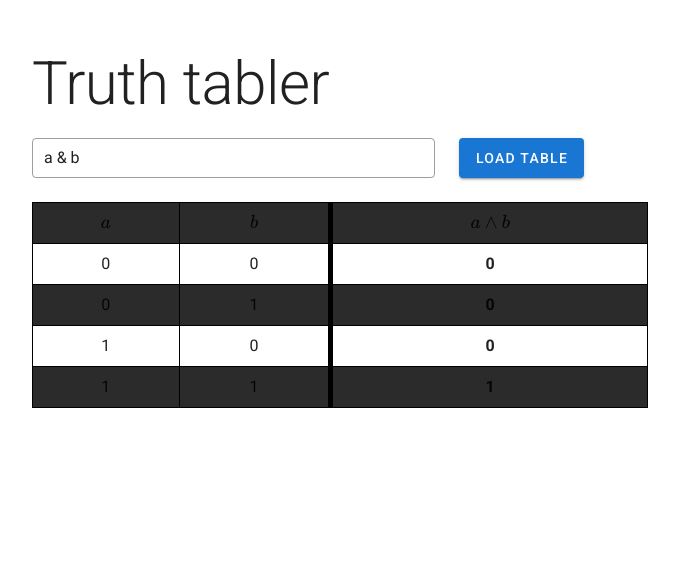
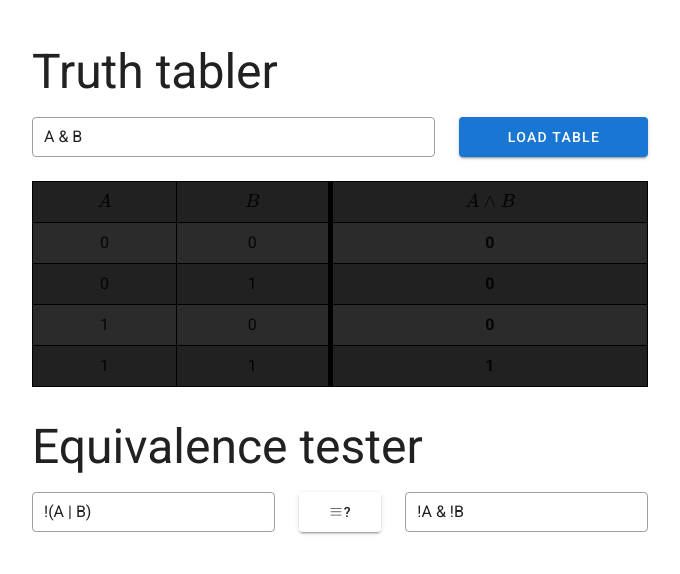
Before and after one commit to HumbleCatcher/eth-homepage, a Nuxt app: page /truth-tabler in a window 1280 px wide. Both pictures are taken after a click on the button "LOAD TABLE". Shown: the top 574 px of the page, without its empty margins (300-980 px from the left). Built offline with nearby package versions, Linux system fonts and the light colour scheme.

Commit message:
add tool to test equivalence of formulas (not necessarily performant)

```diff
--- a/pages/truth-tabler.vue
+++ b/pages/truth-tabler.vue
@@ -1,6 +1,6 @@
 <template>
   <div>
-    <h2>Truth tabler</h2>
+    <h3>Truth tabler</h3>
     <v-row class="d-flex" align="center">
       <v-col cols="8">
         <v-text-field
@@ -12,15 +12,13 @@
         />
       </v-col>
       <v-col>
-        <v-btn height="40" color="primary" @click="loadTable(expression)"
+        <v-btn block height="40" color="primary" @click="loadTable(expression)"
           >Load table</v-btn
         >
       </v-col>
     </v-row>
-    <v-row>
-      <v-col>
     <v-fade-transition>
-          <table v-if="ready">
+      <table v-if="ready" class="my-6">
         <thead>
           <tr>
             <th v-for="v in variables" :key="v">\( {{ v }} \)</th>
@@ -39,6 +37,35 @@
         </tbody>
       </table>
     </v-fade-transition>
+    <h3>Equivalence tester</h3>
+    <v-row justify="space-between">
+      <v-col cols="5">
+        <v-text-field
+          outlined
+          dense
+          hide-details
+          v-model="expressionLeft"
+          @keydown.enter="compareExpressions"
+        />
+      </v-col>
+      <v-col cols="2">
+        <v-btn
+          height="40"
+          block
+          class="animated"
+          :class="[`animated--${prevResult}-to-${comparisonResult}`]"
+          @click="compareExpressions"
+          >\( \equiv \) ?</v-btn
+        >
+      </v-col>
+      <v-col cols="5">
+        <v-text-field
+          outlined
+          dense
+          hide-details
+          v-model="expressionRight"
+          @keydown.enter="compareExpressions"
+        />
       </v-col>
     </v-row>
   </div>
@@ -60,35 +87,131 @@ function genAllInputs(n: number) {
   return inputs;
 }
 
+function extractVariables(expr: string): Array<string> {
+  const variables = new Array(
+    ...new Set(new Array(...expr.matchAll(/[A-Za-z]/g)).map((arr) => arr[0]))
+  );
+  variables.sort();
+  return variables;
+}
+
+function evaluateExpression(
+  expr: string,
+  variables: Array<string>,
+  input: Array<number>
+): any {
+  variables.forEach((v, i) => {
+    expr = expr.replaceAll(v, input[i].toString());
+  });
+  try {
+    return Number(eval(expr));
+  } catch {
+    return null;
+  }
+}
+
+enum ExpressionType {
+  Tautology,
+  Unsatisfiable,
+  Other,
+}
+
+function compareExpressionsWithDifferentVariables(
+  expr1: string,
+  variables1: Array<string>,
+  expr2: string,
+  variables2: Array<string>,
+  intersection: Array<string>
+): boolean {
+  const constantTypes = [
+    ExpressionType.Tautology,
+    ExpressionType.Unsatisfiable,
+  ];
+  const sameConstantType = (e1: string, e2: string) => {
+    const t1 = expressionTypeOf(
+      e1,
+      variables1.filter((v) => !intersection.includes(v))
+    );
+    const t2 = expressionTypeOf(
+      e2,
+      variables2.filter((v) => !intersection.includes(v))
+    );
+    return constantTypes.includes(t1) && constantTypes.includes(t2) && t1 == t2;
+  };
+  if (intersection.length == 0) {
+    // equivalent if both formulas are tautologies or both are unsatisfiable
+    return sameConstantType(expr1, expr2);
+  } else {
+    return genAllInputs(intersection.length).every((input) => {
+      let literal1 = expr1;
+      let literal2 = expr2;
+      intersection.forEach((v, i) => {
+        literal1 = literal1.replaceAll(v, input[i].toString());
+        literal2 = literal2.replaceAll(v, input[i].toString());
+      });
+      return sameConstantType(literal1, literal2);
+    });
+  }
+}
+
+function expressionTypeOf(expr: string, variables: Array<string>) {
+  let expected;
+  if (variables.length == 0) {
+    expected = evaluateExpression(expr, [], []);
+  } else {
+    for (let input of genAllInputs(variables.length)) {
+      let result = evaluateExpression(expr, variables, input);
+      if (expected == null) {
+        expected = result;
+      } else if (result !== expected) {
+        return ExpressionType.Other;
+      }
+    }
+  }
+  return expected == 1
+    ? ExpressionType.Tautology
+    : ExpressionType.Unsatisfiable;
+}
+
+function compareExpressionsWithSameVariables(
+  expr1: string,
+  expr2: string,
+  variables: Array<string>
+): boolean {
+  return genAllInputs(variables.length).every((input) => {
+    return (
+      evaluateExpression(expr1, variables, input) ===
+      evaluateExpression(expr2, variables, input)
+    );
+  });
+}
+
 export default Vue.extend({
   mixins: [MathjaxVue],
   data() {
     return {
-      expression: "a & b",
+      // truth table
+      expression: "A & B",
       tableExpression: "",
       variables: new Array<string>(),
       inputs: new Array<Array<number>>(),
       results: new Array<number | string>(),
       ready: false,
+      // compare expressions
+      expressionLeft: "!(A | B)",
+      expressionRight: "!A & !B",
+      prevResult: "primary",
+      comparisonResult: "primary",
     };
   },
   methods: {
     loadTable(expr: string): void {
       this.ready = false;
       this.tableExpression = this.expression;
-      this.variables = new Array(
-        ...new Set(
-          new Array(...expr.matchAll(/[A-Za-z]/g)).map((arr) => arr[0])
-        )
-      );
-      this.variables.sort();
+      this.variables = extractVariables(expr);
       this.inputs = genAllInputs(this.variables.length);
       this.results = this.inputs.map((input) => {
-        let literal = expr;
-        this.variables.forEach((v, i) => {
-          literal = literal.replaceAll(v, input[i].toString());
-        });
-        return eval(literal);
+        return evaluateExpression(expr, this.variables, input);
       });
       this.ready = true;
       this.$nextTick(this.reloadMathjax);
@@ -103,11 +226,41 @@ export default Vue.extend({
         " \\)"
       );
     },
+    compareExpressions() {
+      const expressionLeft = this.expressionLeft;
+      const expressionRight = this.expressionRight;
+      const variablesLeft = extractVariables(expressionLeft);
+      const variablesRight = extractVariables(expressionRight);
+      const intersection = variablesLeft.filter((el) =>
+        variablesRight.includes(el)
+      );
+      let equivalent;
+      if (
+        intersection.length == variablesLeft.length &&
+        intersection.length == variablesRight.length
+      ) {
+        equivalent = compareExpressionsWithSameVariables(
+          expressionLeft,
+          expressionRight,
+          intersection
+        );
+      } else {
+        equivalent = compareExpressionsWithDifferentVariables(
+          expressionLeft,
+          variablesLeft,
+          expressionRight,
+          variablesRight,
+          intersection
+        );
+      }
+      this.prevResult = this.comparisonResult;
+      this.comparisonResult = equivalent ? "success" : "error";
+    },
   },
 });
 </script>
 
-<style lang="sass">
+<style lang="sass" scoped>
 table, td, th
   border: 1px solid black
 table
@@ -117,10 +270,13 @@ table
   width: 100%
 
   tr:nth-child(2n)
+    background-color: #212121
+
+  tr:nth-child(2n + 1)
     background-color: #2b2b2b
 
   th
-    background-color: #2b2b2b
+    background-color: #212121
     font-weight: 700
 
   td, th
@@ -130,4 +286,85 @@ table
   .result
     font-weight: bold
     border-left: 5px solid black
+
+@keyframes primary-to-error
+  0%
+    background-color: var(--v-primary-base)
+    border-color: var(--v-primary-base)
+  100%
+    background-color: var(--v-error-base)
+    border-color: var(--v-error-base)
+
+@keyframes primary-to-success
+  0%
+    background-color: var(--v-primary-base)
+    border-color: var(--v-primary-base)
+  100%
+    background-color: var(--v-success-base)
+    border-color: var(--v-success-base)
+
+@keyframes success-to-success
+  0%
+    background-color: var(--v-success-base)
+    border-color: var(--v-success-base)
+  100%
+    background-color: var(--v-success-base)
+    border-color: var(--v-success-base)
+
+@keyframes success-to-primary
+  0%
+    background-color: var(--v-success-base)
+    border-color: var(--v-success-base)
+  100%
+    background-color: var(--v-primary-base)
+    border-color: var(--v-primary-base)
+
+@keyframes success-to-error
+  0%
+    background-color: var(--v-success-base)
+    border-color: var(--v-success-base)
+  100%
+    background-color: var(--v-error-base)
+    border-color: var(--v-error-base)
+
+@keyframes error-to-error
+  0%
+    background-color: var(--v-error-base)
+    border-color: var(--v-error-base)
+  100%
+    background-color: var(--v-error-base)
+    border-color: var(--v-error-base)
+
+@keyframes error-to-primary
+  0%
+    background-color: var(--v-error-base)
+    border-color: var(--v-error-base)
+  100%
+    background-color: var(--v-primary-base)
+    border-color: var(--v-primary-base)
+
+@keyframes error-to-success
+  0%
+    background-color: var(--v-error-base)
+    border-color: var(--v-error-base)
+  100%
+    background-color: var(--v-success-base)
+    border-color: var(--v-success-base)
+
+$from: primary, success, error
+$to: primary, success, error
+
+.v-application .v-btn.v-btn--has-bg
+  &.animated
+    animation-duration: 0.75s
+    animation-timing-function: ease-out
+    animation-fill-mode: forwards
+    animation-play-state: running
+    background: var(--v-primary-base)
+    border-color: var(--v-primary-base)
+
+    @each $f in $from
+      @each $t in $to
+        &--#{$f}-to-#{$t}
+          animation-name: #{$f}-to-#{$t}
 </style>
--- a/vuetify.options.ts
+++ b/vuetify.options.ts
@@ -6,5 +6,8 @@ export default {
         primary: "#772cf9",
       },
     },
+    options: {
+      customProperties: true,
+    },
   },
 };
```
Lines whose indentation alone changed are shown as unchanged.
